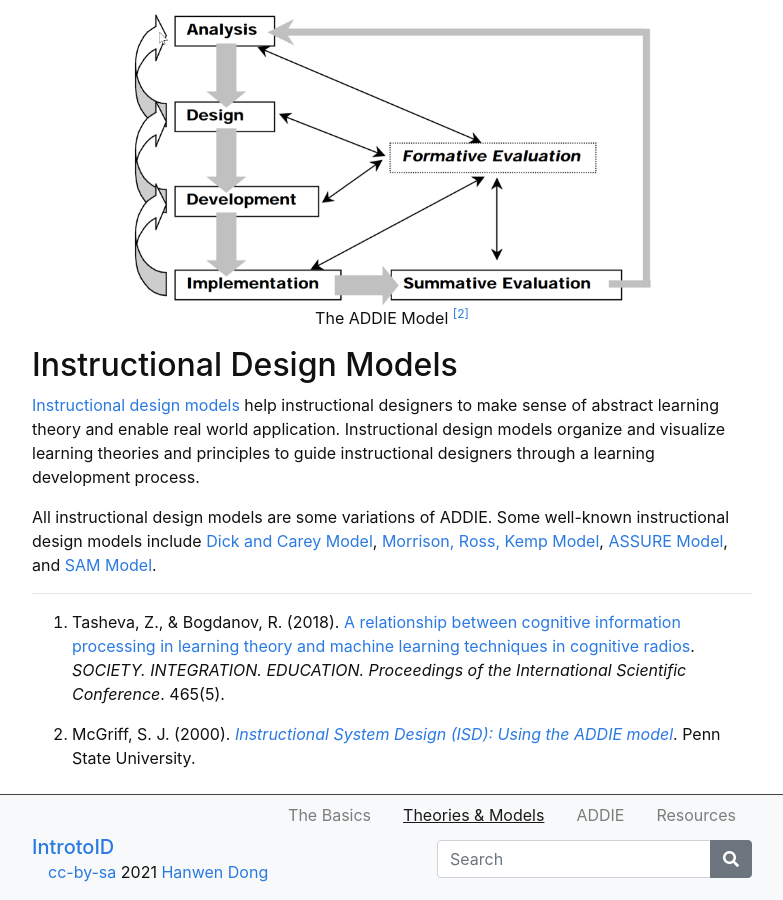
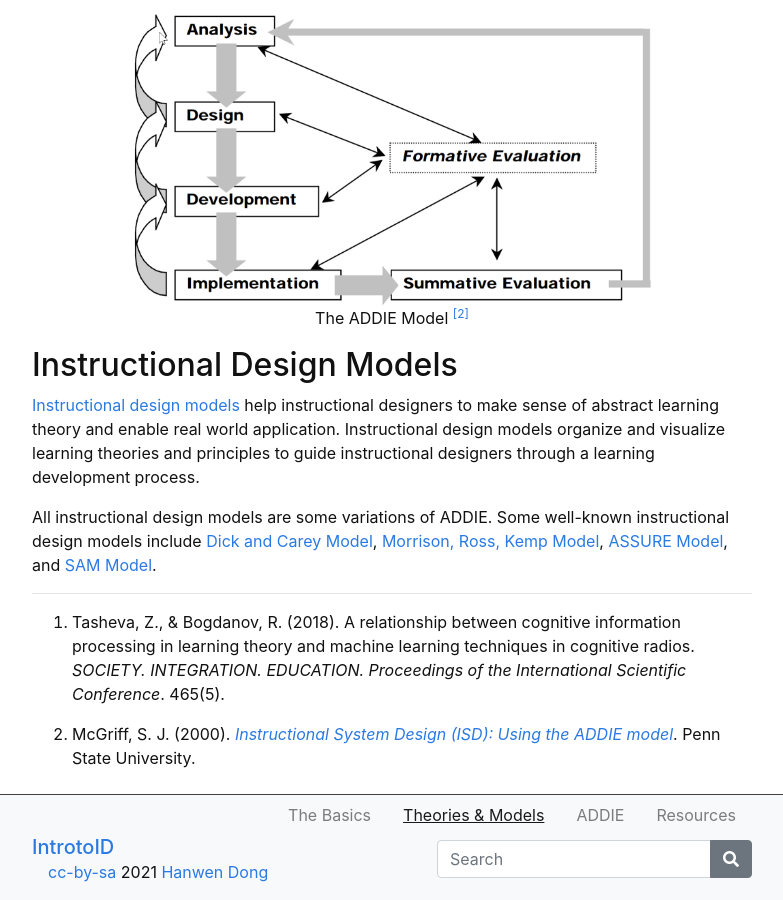
Before and after one commit to hanwendong1/IntrotoID, a Jekyll site: the page built from content/2-Theories&Models.md, in a window 1280 px wide and 900 px high, scrolled down 709 px. Shown: the whole window, without its empty margins (248-1031 px from the left). Built offline with Jekyll 4.4.1, drawn with Linux system fonts in a browser that asks for light colours; part of the change alters nothing that is shown.

Commit message:
Update 2-Theories&Models.md

```diff
--- a/content/2-Theories&Models.md
+++ b/content/2-Theories&Models.md
@@ -62,5 +62,5 @@ All instructional design models are some variations of ADDIE. Some well-known in
 
 <hr class="footnotes-sep">
 <ol class="footnotes-list">
-<li id="fn1"  class="footnote-item"><p>Tasheva, Z., & Bogdanov, R. (2018). <a href="https://www.researchgate.net/publication/325368819_A_RELATIONSHIP_BETWEEN_COGNITIVE_INFORMATION_PROCESSING_IN_LEARNING_THEORY_AND_MACHINE_LEARNING_TECHNIQUES_IN_COGNITIVE_RADIOS" target="_blank">A relationship between cognitive information processing in learning theory and machine learning techniques in cognitive radios</a>. <em>SOCIETY. INTEGRATION. EDUCATION. Proceedings of the International Scientific Conference</em>. 465(5).</p>
+<li id="fn1"  class="footnote-item"><p>Tasheva, Z., & Bogdanov, R. (2018). A relationship between cognitive information processing in learning theory and machine learning techniques in cognitive radios. <em>SOCIETY. INTEGRATION. EDUCATION. Proceedings of the International Scientific Conference</em>. 465(5).</p>
 <li id="fn2"  class="footnote-item"><p>McGriff, S. J. (2000). <a href="https://www.lib.purdue.edu/sites/default/files/directory/butler38/ADDIE.pdf" target="_blank"><em>Instructional System Design (ISD): Using the ADDIE model</em></a>. Penn State University.</p>
```
